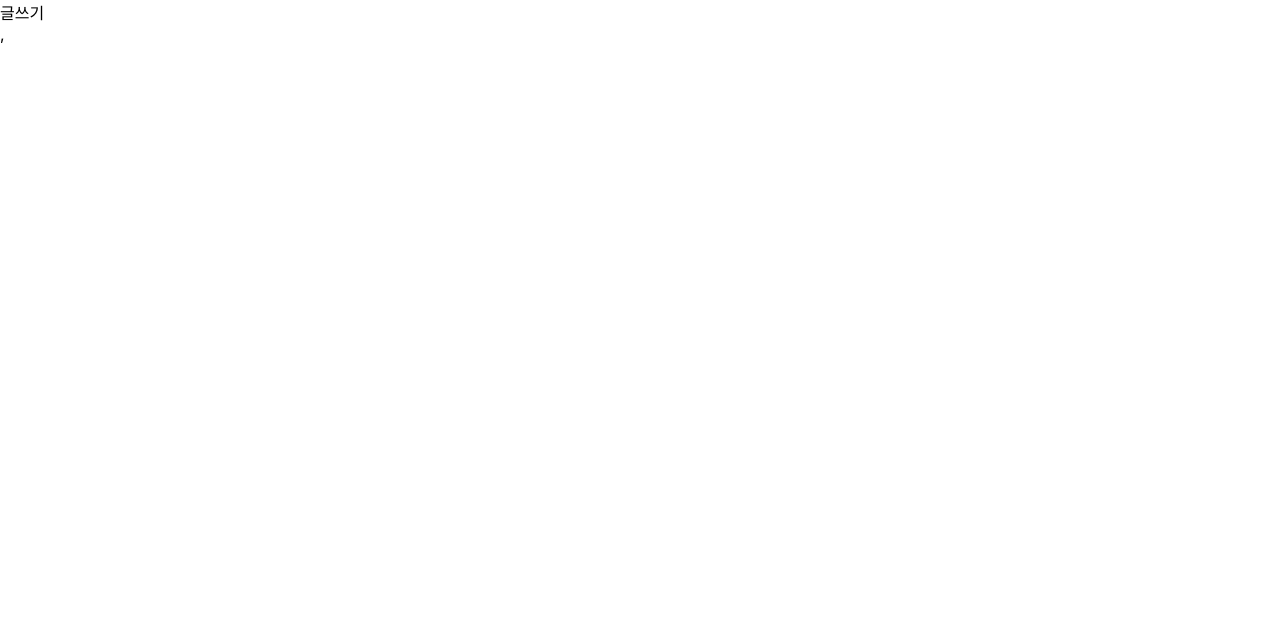
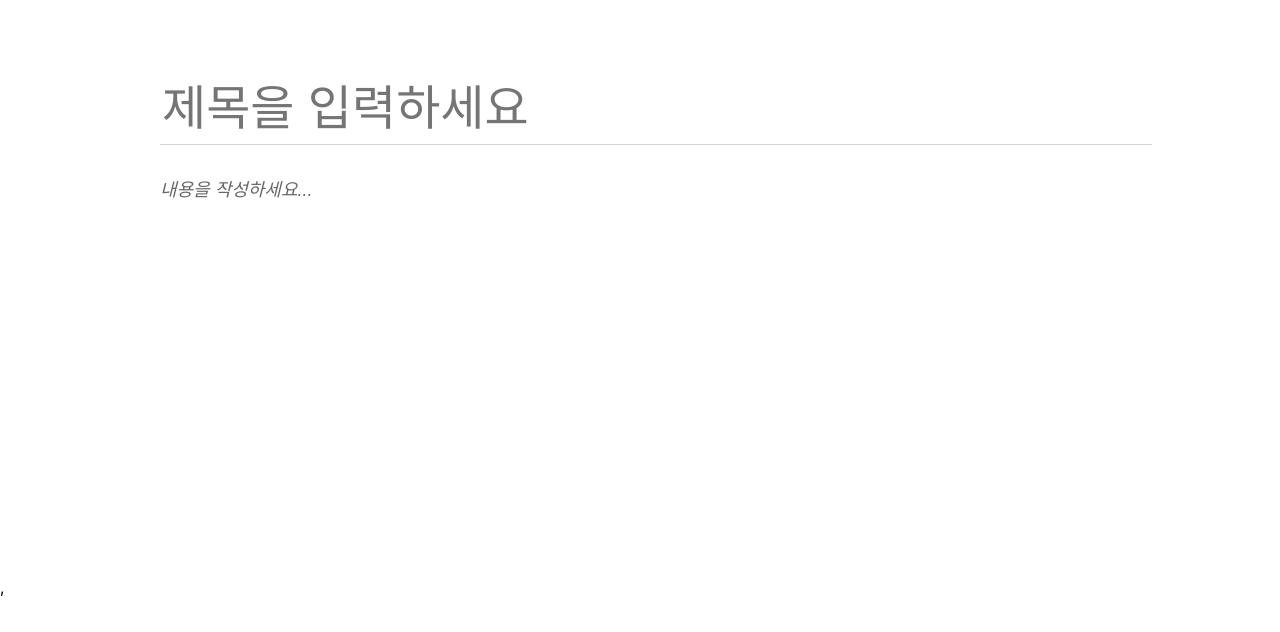
Before and after one commit to isking235/blog-frontend, a React (Create React App) app: page /write in a window 1280 px wide. Shown: the top 632 px of the page. Built offline with nearby package versions, Linux system fonts and the light colour scheme.

Commit message:
25.1 에디터 UI 구현하기

```diff
--- a/package.json
+++ b/package.json
@@ -8,6 +8,7 @@
     "@testing-library/user-event": "^12.1.10",
     "axios": "^0.22.0",
     "immer": "^9.0.6",
+    "quill": "^1.3.7",
     "react": "^17.0.2",
     "react-dom": "^17.0.2",
     "react-redux": "^7.2.5",
@@ -45,5 +46,5 @@
       "last 1 safari version"
     ]
   },
-  "proxy":"http://localhost:4000/"
+  "proxy": "http://localhost:4000/"
 }
--- /dev/null
+++ b/src/components/write/Editor.js
@@ -0,0 +1,70 @@
+import { useEffect } from "react";
+import { useRef } from "react";
+import Quill from "quill";
+import 'quill/dist/quill.bubble.css';
+import styled from "styled-components";
+import palette from "../../lib/styles/palette";
+import Responsive from "../common/Responsive";
+
+const Editorblock = styled(Responsive)`
+    /*페이지 위아래 여백 지정 */
+    padding-top: 5rem;
+    padding-bottom : 5rem;
+
+`;
+
+const TitleInput = styled.input`
+    font-size: 3rem;
+    outline: none;
+    padding-bottom: 0.5rem;
+    border : none;
+    border-bottom : 1px solid ${palette.gray[4]};
+    margin-bottom: 2rem;
+    width: 100%;
+`;
+
+const QurillWrapper = styled.div`
+    /*최소 크기 지정 및 padding 제거 */
+    .ql-editor {
+        padding : 0;
+        min-height: 320px;
+        font-size : 1.125rem;
+        line-height : 1.5;
+    }
+    .ql-editor.ql-blank::before {
+        left: 0px;
+    }
+`;
+
+const Editor = () => {
+    const quillElement = useRef(null); //Quill을 적용할 DivElement를 설정
+    const quillInstance = useRef(null); //Quil 인스턴스를 설정
+
+    useEffect(()=> {
+        quillInstance.current = new Quill(quillElement.current, {
+            theme : 'bubble',
+            placeholder : '내용을 작성하세요...',
+            modules: {
+                //더 많은 옵션
+                //http://quilljs.com/docs/modules/toolbar/ 참고
+                toolbar: [
+                    [{header: '1'},{header: '2'}],
+                    ['bold', 'italic', 'underline', 'strike'],
+                    [{ list: 'ordered'}, {list:'bullet'}],
+                    ['blockquote', 'code-block', 'link', 'image'],
+                ],
+            },
+        });
+    },[]);
+
+    return (
+        <Editorblock>
+            <TitleInput placeholder="제목을 입력하세요" />
+            <QurillWrapper>
+                <div ref={quillElement} />
+            </QurillWrapper>
+        </Editorblock>
+    );
+};
+
+export default Editor;
--- a/src/pages/WritePage.js
+++ b/src/pages/WritePage.js
@@ -1,5 +1,12 @@
+import Responsive from "../components/common/Responsive";
+import Editor from "../components/write/Editor";
+
 const WritePage = () => {
-    return <div>글쓰기</div>;
+    return (
+        <Responsive>
+            <Editor />
+        </Responsive>
+    )
 }
 
 export default WritePage;
```
Also changed, not shown: 1 other file (tests, documents, lock files or other folders).
